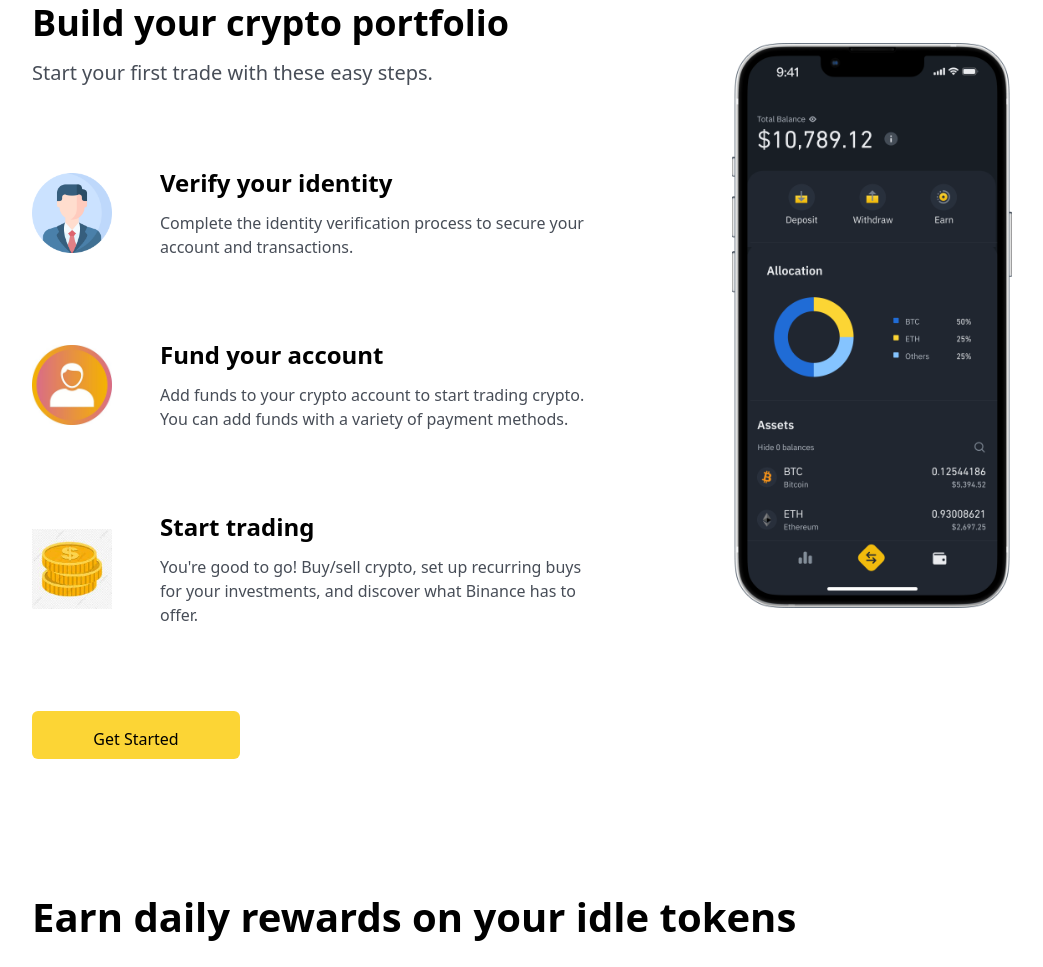
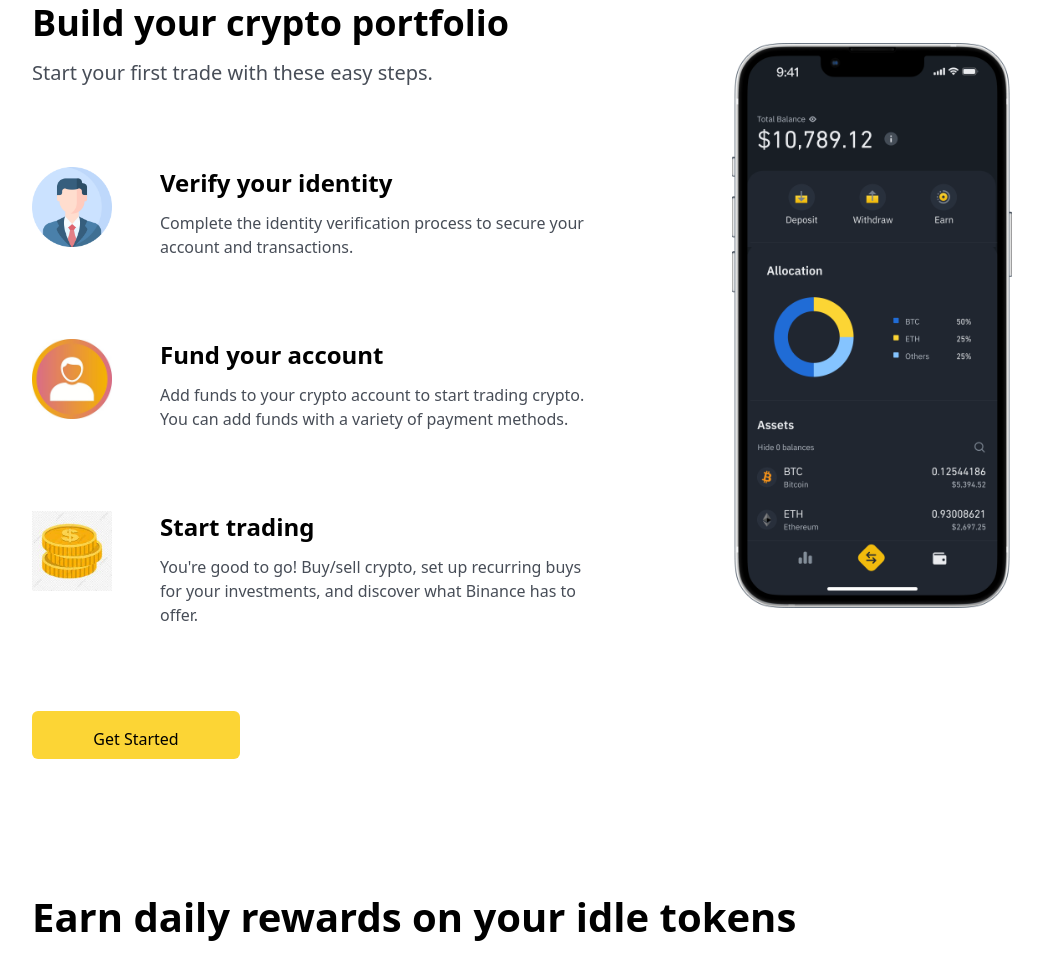
Before and after one commit to Bilalkhanmadakhail/binance-web, a plain HTML site: page src/index.html in a window 1280 px wide. Shown: the part 1683-2650 px from the top of the page, without its empty margins (48-1091 px from the left). Drawn offline with Linux system fonts and the light colour scheme.

Commit message:
initial commit

```diff
--- a/src/index.html
+++ b/src/index.html
@@ -299,7 +299,7 @@
         <div class="mt-4"> <span class="pt-4 text-xl  text-[#474D57]">Start your first trade with these easy
             steps.</span></div>
 
-        <div class="flex flex-col sm:flex-row  items-center mt-20 lg:mt-20 md:mt-10 sm:mt-5">
+        <div class="flex flex-col sm:flex-row   mt-20 lg:mt-20 md:mt-10 sm:mt-5">
           <img class="w-20 h-20" src="/mainprofile.png" alt="">
           <div class="sm:pl-12 pl-2 ">
             <p class="  font-semibold text-2xl">Verify your identity</p>
@@ -309,7 +309,7 @@
         </div>
 
 
-        <div class="flex flex-col sm:flex-row items-center mt-20 lg:mt-20 md:mt-5 sm:mt-5">
+        <div class="flex flex-col sm:flex-row  mt-20 lg:mt-20 md:mt-5 sm:mt-5">
           <img class="w-20 h-20" src="/mainprofile2.png" alt="">
           <div class="sm:pl-12 pl-2 ">
             <p class="  font-semibold text-2xl">Fund your account</p>
@@ -320,7 +320,7 @@
 
 
 
-        <div class="flex flex-col sm:flex-row items-center mt-20 lg:mt-20 md:mt-5 sm:mt-5">
+        <div class="flex flex-col b sm:flex-row  mt-20 lg:mt-20 md:mt-5 sm:mt-5">
           <img class="w-20 h-20" src="/coins.png" alt="">
           <div class="sm:pl-12 pl-2">
             <p class="  font-semibold text-2xl">Start trading</p>
```
Also changed, not shown: package.json (deleted, +0 -9 lines), dist/output.css, 1 other file.
